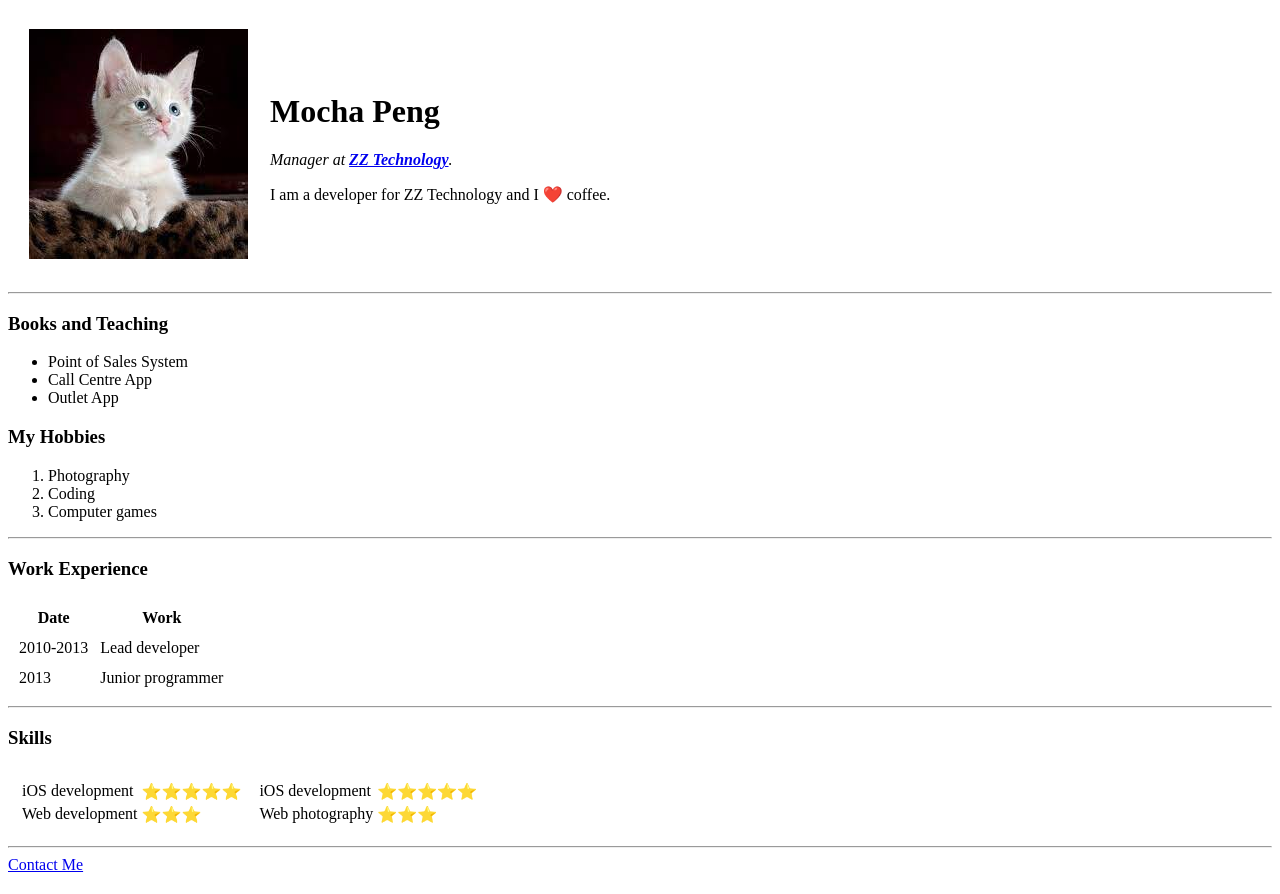
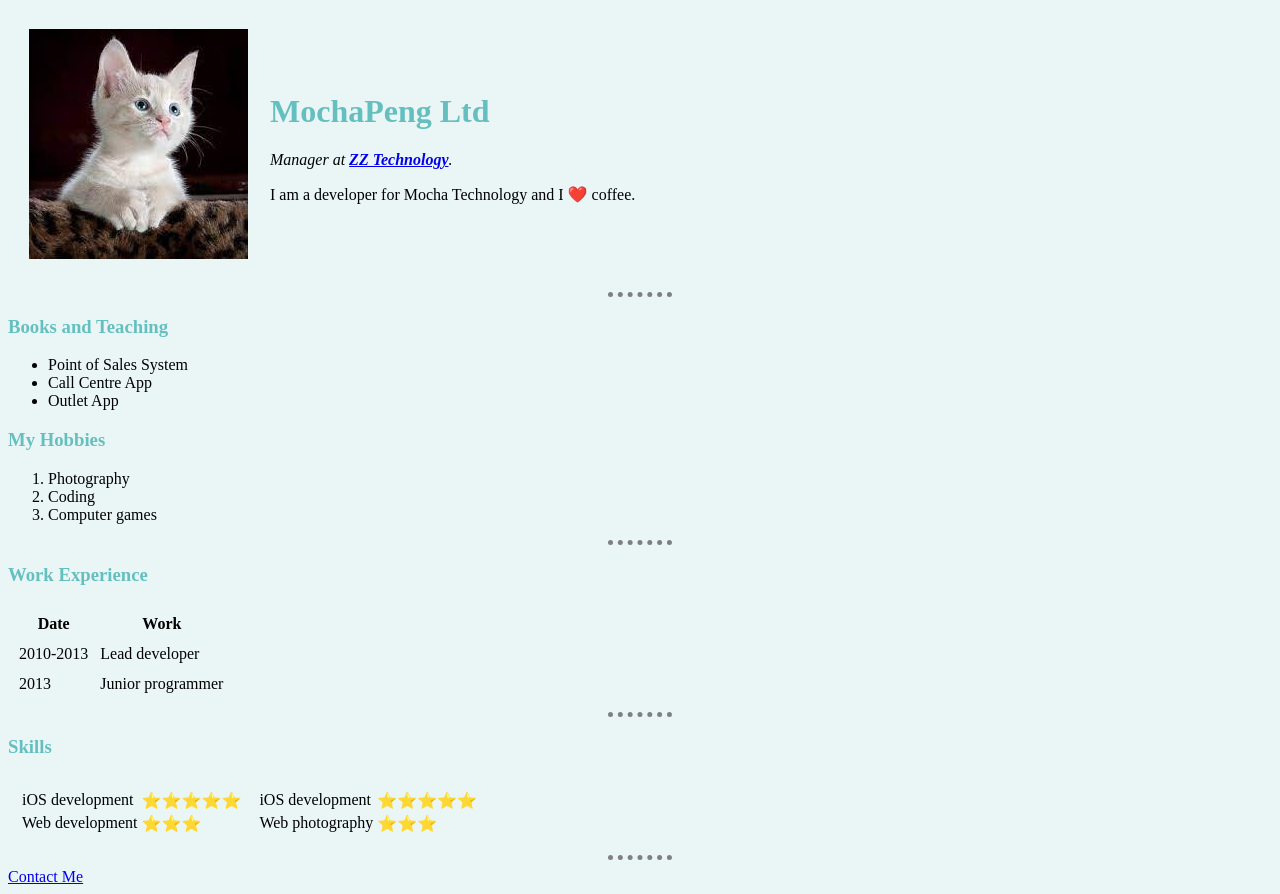
Before and after one commit to mochapeng/cv, a plain HTML site: page index.html in a window 1280 px wide. Drawn offline with Linux system fonts and the light colour scheme.

Commit message:
new files

```diff
--- /dev/null
+++ b/css/styles.css
@@ -0,0 +1,19 @@
+body {
+  background-color: #EAF6F6;
+}
+
+hr {
+  border-color: grey;
+  border-width: 5px;
+  border-style: none;
+  border-top-style: dotted;
+  width: 5%;
+}
+
+h1 {
+  color: #66BFBF;
+}
+
+h3 {
+  color: #66BFBF;
+}
--- a/index.html
+++ b/index.html
@@ -3,7 +3,8 @@
 
 <head>
   <meta charset="utf-8">
-  <title>Mocha Site</title>
+  <title>MochaPeng Official Site</title>
+  <link rel="stylesheet" href="css/styles.css">
 </head>
 
 <body>
@@ -11,9 +12,9 @@
     <tr>
       <td><img src="cat.jpeg" alt="My photo"></td>
       <td>
-        <h1>Mocha Peng</h1>
+        <h1>MochaPeng Ltd</h1>
         <p><em>Manager at <strong><a href="https://google.com">ZZ Technology</a></strong>.</em></p>
-        <p>I am a developer for ZZ Technology and I ❤️ coffee.</p>
+        <p>I am a developer for Mocha Technology and I ❤️ coffee.</p>
       </td>
     </tr>
   </table>
```
Also changed, not shown: contact.html (+1 -0 lines).
